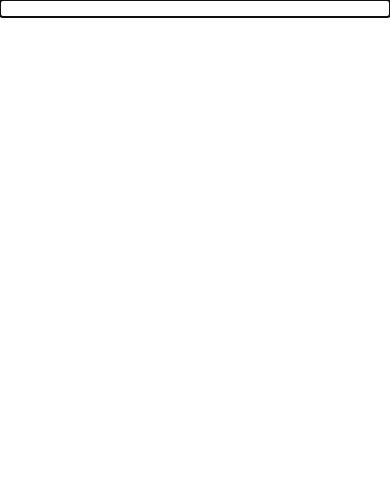
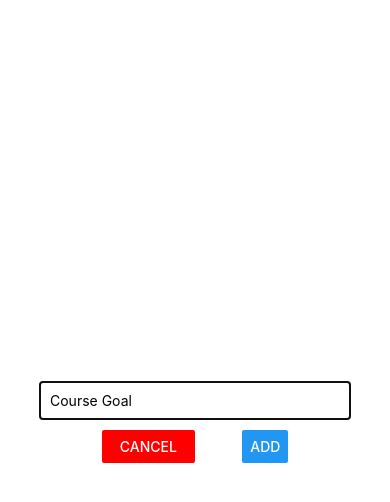
Before and after one commit to khewdev/react-native-goal-list, a React Native app: screen / in a window 390 px wide. Both pictures are taken after a click on the button "ADD NEW GOAL". Shown: the top 502 px of the page. Built offline with nearby package versions, Linux system fonts and the light colour scheme.

Commit message:
able to add goal item

```diff
--- a/App.js
+++ b/App.js
@@ -7,13 +7,26 @@
   const [courseGoals, setCourseGoals] = useState([]);
   const [isAddMode, setIsAddMode] = useState(false);
 
+  const addGoalHandler = goalTitle => {
+    setCourseGoals(currentGoals => [
+      ...currentGoals,
+      { id: Math.random().toString(), value: goalTitle }
+    ]);
+    setIsAddMode(false);
+  };
+
+  // const removeGoalHandler = goalId => {
+  //   setCourseGoals(currentGoals => {
+  //     return currentGoals.filter(goal => )
+  //   })
+  // }
 
 
 
   return (
     <View style={styles.screen}>
       <Button title="Add New Goal" onPress={() => setIsAddMode(true)} />
-      <GoalInput visible={isAddMode} />
+      <GoalInput visible={isAddMode} onAddGoal={addGoalHandler} />
     </View>
   );
 
--- a/components/GoalInput.js
+++ b/components/GoalInput.js
@@ -2,12 +2,37 @@
 import { View, TextInput, Button, StyleSheet, Modal } from 'react-native';
 
 const GoalInput = props => {
+    const [enteredGoal, setEnteredGoal] = useState('');
 
+    const goalInputHandler = enteredText => {
+        setEnteredGoal(enteredText);
+    };
+
+    const addGoalHandler = () => {
+        props.onAddGoal(enteredGoal);
+        setEnteredGoal('');
+    };
 
     return (
         <Modal visible={props.visible} animationType="slide">
-            <View>
-                <TextInput />
+            <View style={styles.inputContainer}>
+                <TextInput
+                    style={styles.input}
+                    placeholder="Course Goal"
+                    onChangeText={goalInputHandler}
+                    value={enteredGoal} />
+
+                <View style={styles.buttonContainer}>
+                    <View style={styles.button}>
+                        <Button
+                            title="CANCEL"
+                            color="red"
+                            onPress={props.onCancel} />
+                    </View>
+                    <View>
+                        <Button title="ADD" onPress={addGoalHandler} />
+                    </View>
+                </View>
 
             </View>
         </Modal>
@@ -15,7 +40,26 @@
 };
 
 const styles = StyleSheet.create({
-
+    inputContainer: {
+        flex: 1,
+        justifyContent: 'center',
+        alignItems: 'center'
+    },
+    input: {
+        width: '80%',
+        borderColor: 'black',
+        borderWidth: 1,
+        padding: 10,
+        marginBottom: 10
+    },
+    buttonContainer: {
+        flexDirection: 'row',
+        justifyContent: 'space-around',
+        width: '60%'
+    },
+    button: {
+        width: '40%'
+    }
 
 });
 
```
